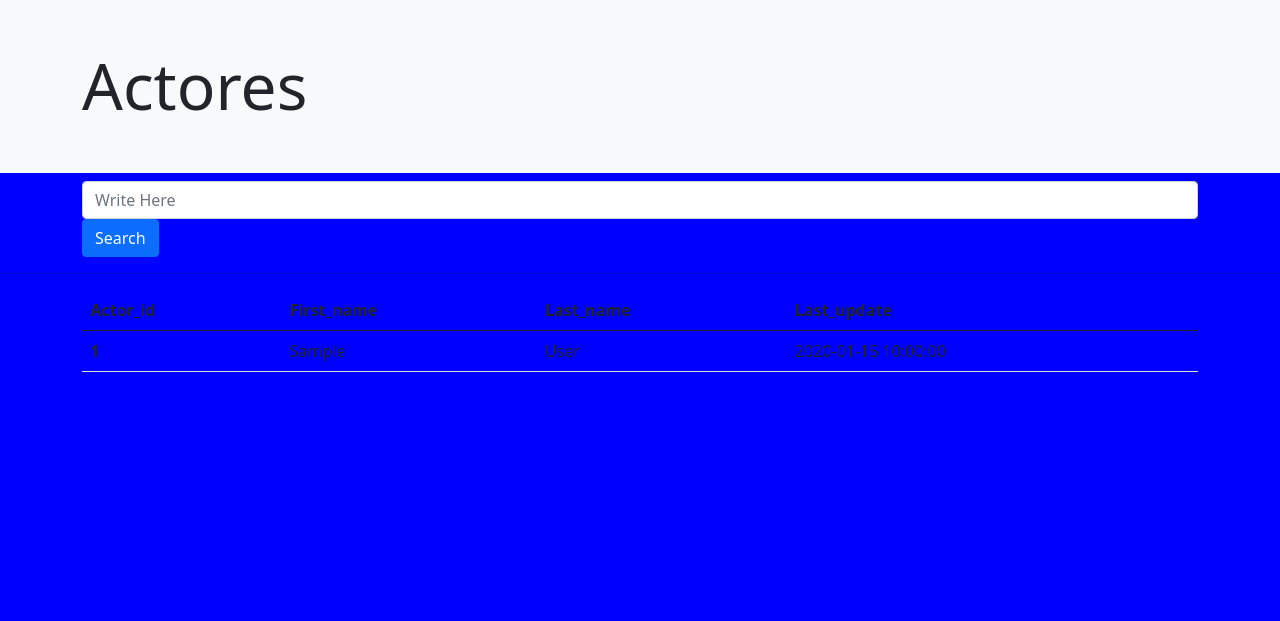
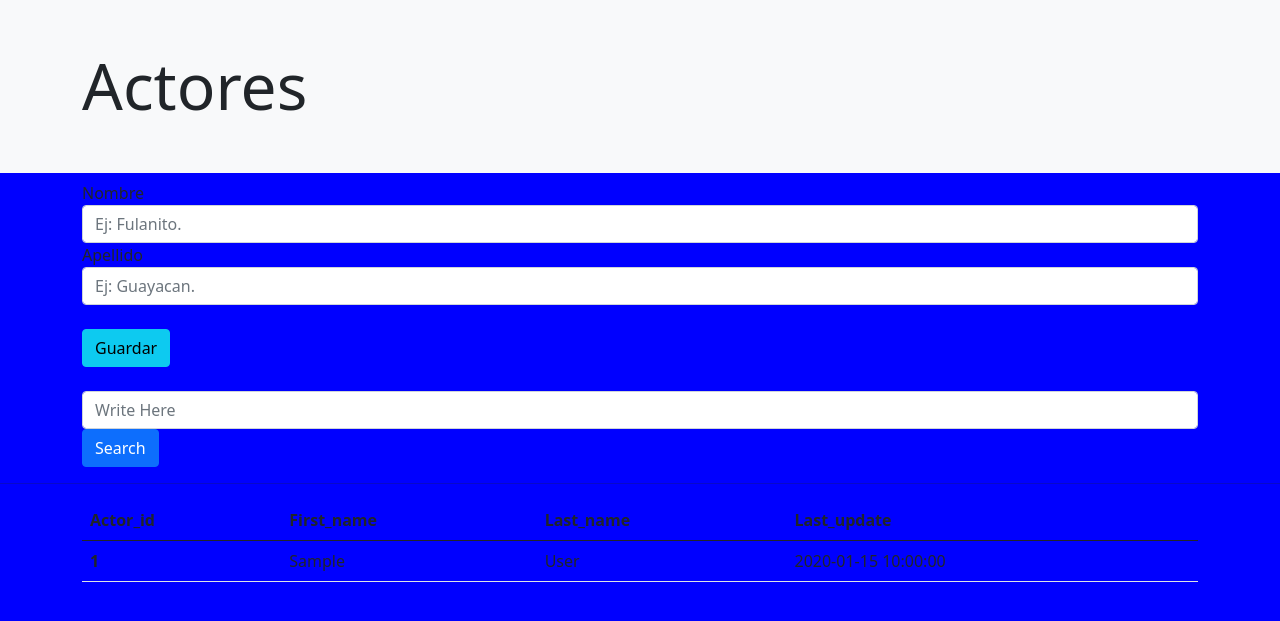
Before and after one commit to JoseC5517/proyecto_php, a PHP site: page /actores.php in a window 1280 px wide. Shown: the top 621 px of the page. Run offline with PHP 8.4, Linux system fonts and the light colour scheme; tables that the repository leaves empty or names only in its code hold one stand-in row (values such as "Sample post").

Commit message:
sakilapp

```diff
--- a/actores.php
+++ b/actores.php
@@ -10,5 +10,22 @@ if (isset($_GET['buscar'])) {
     $nombre = $_GET['nombre'] ?? "";
     $actores = obtenerActoresPorNombre($conexion, $nombre);
 }
+
+if (isset($_POST['guardar'])) {
+    $nombre = $_POST['nombre'] ?? "";
+    $apellido = $_POST['apellido'] ?? "";
+
+    $datos = [
+        'nombre' => $nombre,
+        'apellido' => $apellido
+    ];
+
+    $insertado = insertarActor($conexion, $datos);
+
+    if ($insertado) {
+        $_SESSION['mensaje'] = 'Datos insertados correctamente' ;
+    }
+    }
+
 #incluir la vista
 require_once 'vistas/vista_actores.php';
--- a/modelos/modelo_actores.php
+++ b/modelos/modelo_actores.php
@@ -17,3 +17,12 @@ function obtenerActoresPorNombre($conexion, $nombre) {
 
     return $resultado;
 }
+
+
+
+function insertarActor($conexion, $datos) {
+    $query ="INSERT INTO actor (first_name, last_name)
+            VALUES ('{$datos['nombre']}', '{$datos['apellido']}')";
+    $resultado = mysqli_query($conexion, $query);
+    return $resultado;
+}
--- a/vistas/vista_actores.php
+++ b/vistas/vista_actores.php
@@ -7,6 +7,21 @@
     </div>
 </div>
 
+<form action="" method="post">
+            <div class="container">
+                <label for="">Nombre</label>
+                <input type="text" name="nombre" class="form-control" placeholder="Ej: Fulanito.">
+            </div>
+            <div class="group-form container">
+                <label for="">Apellido</label>
+                <input name="nombre" type="text" class="form-control" placeholder="Ej: Guayacan.">
+            </div>
+            <br>
+            <div class= "container">
+                <button name="guardar" class="btn btn-info">Guardar</button>
+            </div>
+        </form>
+<br>
 <div class="container">
     <div class="group-form">
     <form action="">
@@ -42,4 +57,7 @@
   </tbody>
 </table>
 </div>
+</div>
+    <div><?php echo $_SESSION['mensaje'] ?? ""; ?> </div>
+</div>
 <?php require_once "vistas/partes/foot.php"; ?>
```
